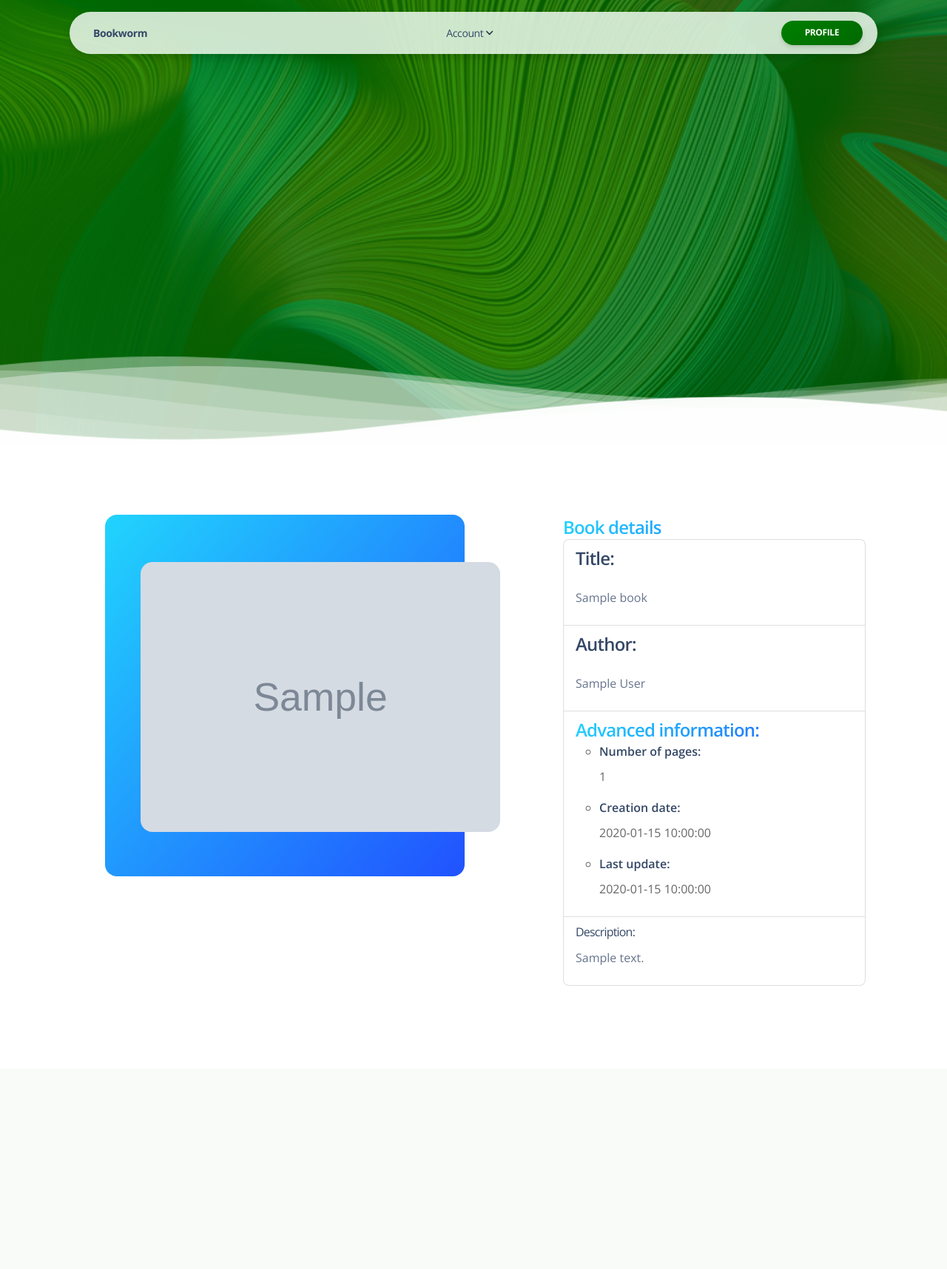
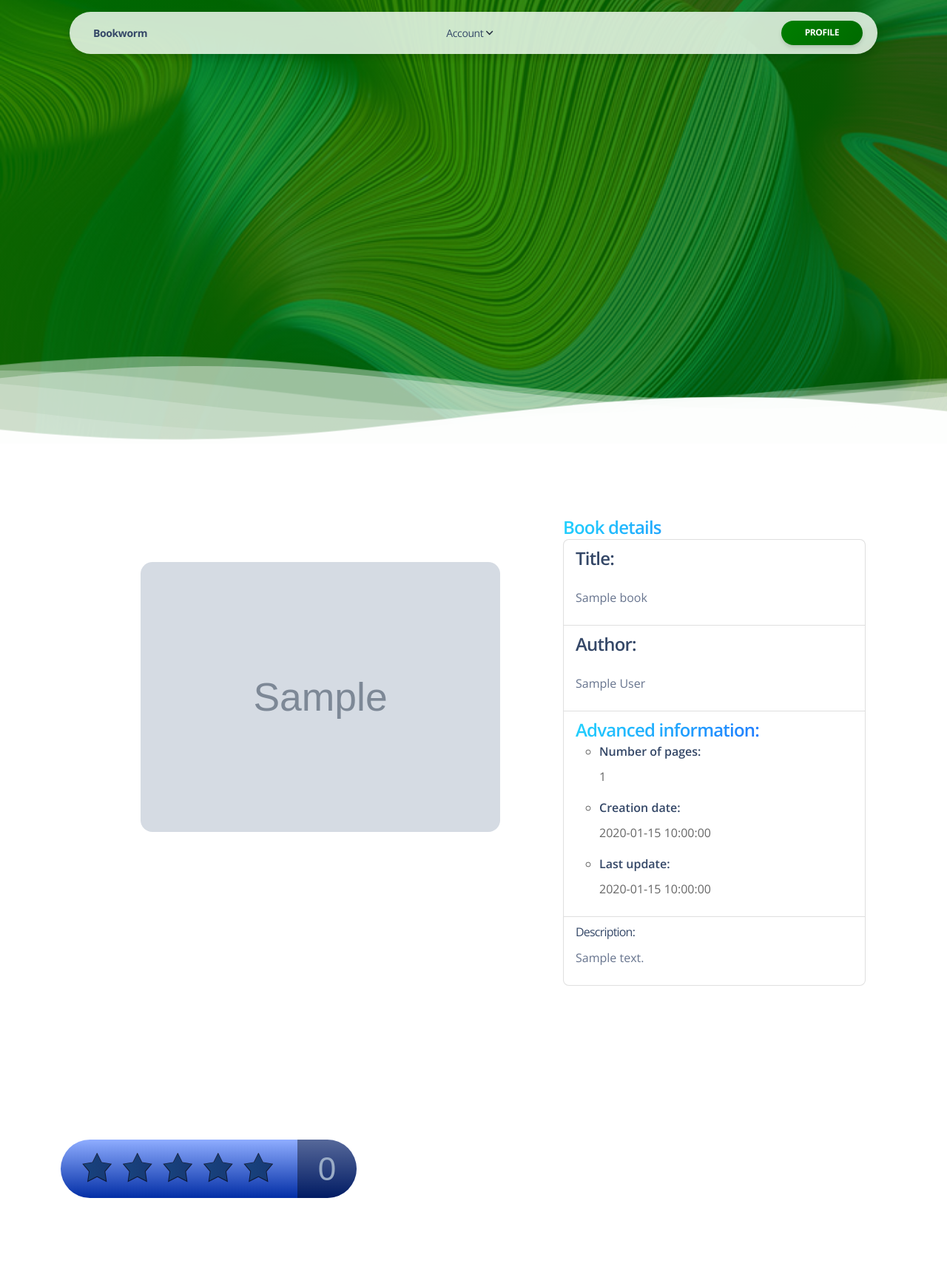
Before and after one commit to Armandls/books, a PHP site: template www/templates/bookDetails.twig in a window 1280 px wide. Shown: the whole page at 74% size. Before the commit the page ends 1333 px from the top, so only its background shows below. Run offline with PHP 8.4, Linux system fonts and the light colour scheme; the template is opened without the code that fills it: most values are stand-ins (such as "Sample title", 1, 10 or a date in 2020); grey boxes marked "Sample" are stand-in pictures; some libraries are stand-ins or nearby versions.

Commit message:
cambio bookDetails, preparo para reviews y rating

```diff
--- a/www/src/Controller/CatalogueController.php
+++ b/www/src/Controller/CatalogueController.php
@@ -124,5 +124,4 @@ class CatalogueController
         return $errors;
     }
 
-
 }
--- a/www/src/Model/BookRepository.php
+++ b/www/src/Model/BookRepository.php
@@ -17,4 +17,8 @@ interface BookRepository
     public function generateBook(array $data): Book;
 
     public function findBookById($bookId);
+
+    public function getAverageRating($bookId);
+
+    public function getBookReviews($bookId);
 }
--- a/www/templates/baseLanding.twig
+++ b/www/templates/baseLanding.twig
@@ -19,6 +19,7 @@
     <!-- CSS Files -->
     <link id="pagestyle" href="/assets/css/soft-design-system-pro.css?v=1.1.1" rel="stylesheet" />
     <link id="pagestyle" href="/assets/css/stylesLanding.css" rel="stylesheet" />
+    <link id="pagestyle" href="/assets/css/ratingStars.css" rel="stylesheet" />
 </head>
 
 <body>
--- a/www/templates/bookDetails.twig
+++ b/www/templates/bookDetails.twig
@@ -91,8 +91,7 @@
             <div class="row">
                 <div class="col-lg-6 col-md-8 order-2 order-md-2 order-lg-1">
                     <div class="position-relative ms-md-5 mb-0 mb-md-7 mb-lg-0 d-none d-md-block d-lg-block d-xl-block h-75">
-                        <div class="bg-gradient-info w-100 h-100 border-radius-xl position-absolute" alt=""></div>
-                        <img src="{{ book.getCoverImage }}" class="w-100 border-radius-xl mt-6 ms-5 position-absolute" alt="">
+                        <img src="{{ book.getCoverImage }}" class="w-100 border-radius-xl mt-6 ms-5 position-absolute"  style="max-width: 500px; max-height: 720px;">
                     </div>
                 </div>
                 <div class="col-lg-5 col-md-12 ms-auto order-1 order-md-1 order-lg-1">
@@ -138,7 +137,26 @@
             </div>
 
         </div>
-
+    </section>
+    <section class="py-7">
+        <div class="container">
+            <div class="row">
+                <div class="rating-stars">
+                    <input type="radio" name="rating" id="rs0" checked ><label for="rs0"></label>
+                    <input type="radio" name="rating" id="rs1"><label for="rs1"></label>
+                    <input type="radio" name="rating" id="rs2"><label for="rs2"></label>
+                    <input type="radio" name="rating" id="rs3"><label for="rs3"></label>
+                    <input type="radio" name="rating" id="rs4"><label for="rs4"></label>
+                    <input type="radio" name="rating" id="rs5"><label for="rs5"></label>
+                    <span class="rating-counter"></span>
+                </div>
+            </div>
+        </div>
+        <div class="container">
+            {% if reviews is not empty %}
+                <h3>Book reviews</h3>
+            {% endif %}
+        </div>
     </section>
     <!-- END Section Content -->
 
```
Also changed, not shown: www/src/Controller/BookDetailsController.php (+12 -0 lines), www/src/Model/Repository/MySQLBookRepository.php (+14 -0 lines), www/public/assets/css/ratingStars.css (added).
